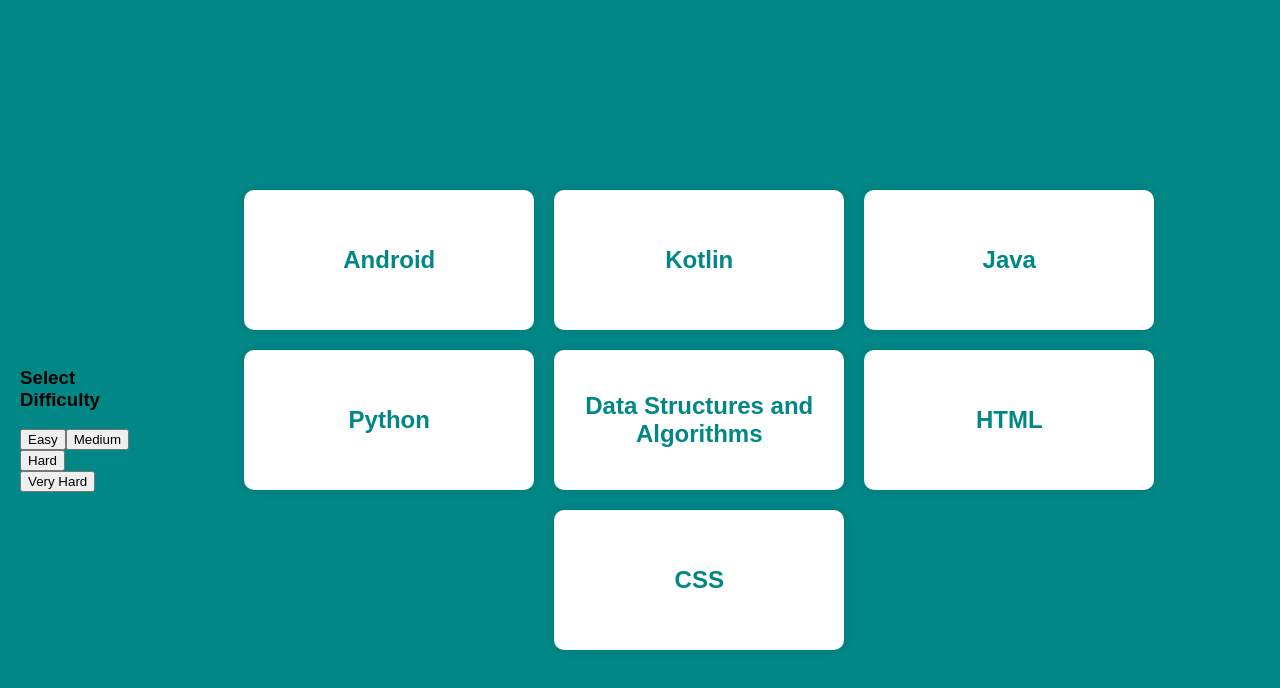
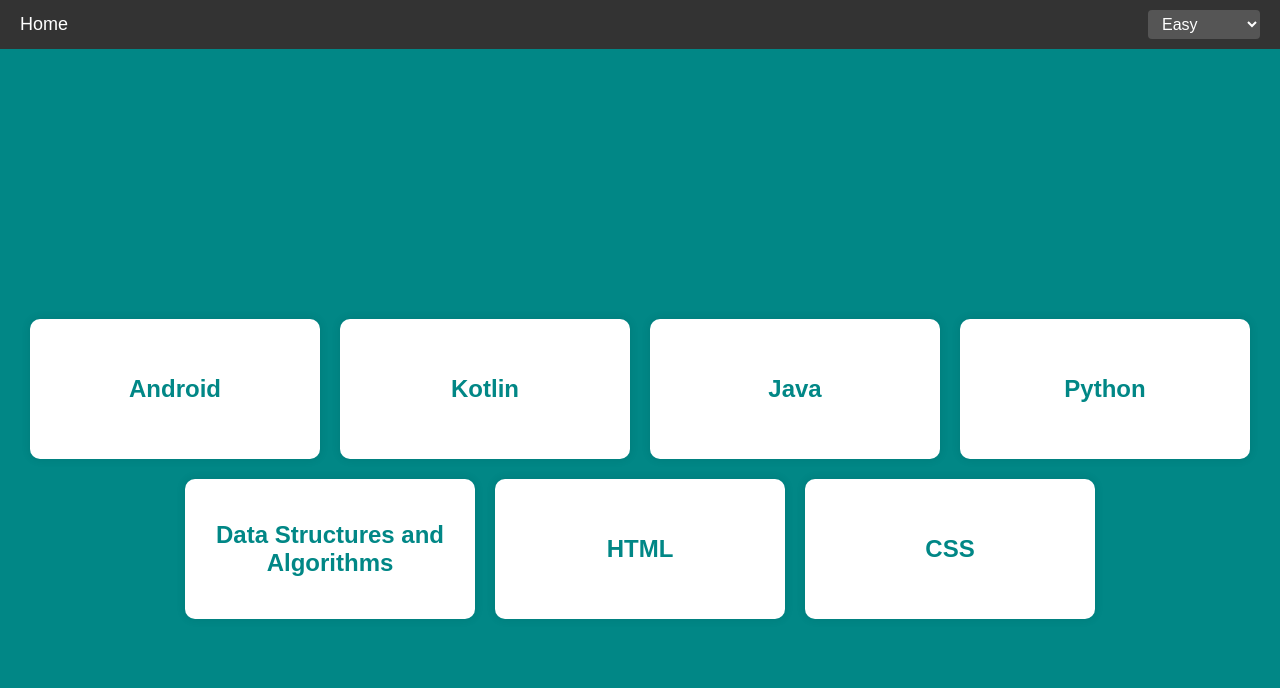
Before and after one commit to InquisitiveMindHasToKnow/StudySession, a React (Create React App) app: page / in a window 1280 px wide. Shown: the top 688 px of the page. Built offline with nearby package versions, Linux system fonts and the light colour scheme.

Commit message:
Adds AppBar component and uses it as a higher level compoenent in App.js so it spans all pages.

```diff
--- a/src/App.js
+++ b/src/App.js
@@ -1,11 +1,14 @@
 import React from 'react';
-import Quiz from './components/Quiz.js';
 import { BrowserRouter as Router, Routes, Route } from 'react-router-dom';
 import LandingPage from './components/LandingPage';
+import Quiz from './components/Quiz';
+import AppBar from './components/AppBar';
+import './App.css'; // Make sure you have a global CSS file for general styles
 
 const App = () => {
     return (
         <Router>
+            <AppBar /> {/* AppBar is included here so it appears on all pages */}
             <Routes>
                 <Route path="/" element={<LandingPage />} />
                 <Route path="/quiz/:category" element={<Quiz />} />
@@ -13,4 +16,5 @@ const App = () => {
         </Router>
     );
 };
+
 export default App;
--- /dev/null
+++ b/src/components/AppBar.js
@@ -0,0 +1,45 @@
+import React, { useState, useEffect } from 'react';
+import { Link, useNavigate, useLocation } from 'react-router-dom';
+import '../css/AppBar.css'; // Ensure this file is created for styling
+
+const AppBar = () => {
+    const [difficulty, setDifficulty] = useState('easy');
+    const navigate = useNavigate();
+    const location = useLocation();
+
+    useEffect(() => {
+        // Extract difficulty from URL query parameters if available
+        const searchParams = new URLSearchParams(location.search);
+        const queryDifficulty = searchParams.get('difficulty');
+        if (queryDifficulty) {
+            setDifficulty(queryDifficulty);
+        }
+    }, [location.search]);
+
+    const handleDifficultyChange = (event) => {
+        const newDifficulty = event.target.value;
+        setDifficulty(newDifficulty);
+        // Update URL with the new difficulty
+        navigate(`?difficulty=${newDifficulty}`);
+    };
+
+    return (
+        <div className="app-bar">
+            <Link to="/" className="app-bar-link">Home</Link>
+            <div className="app-bar-dropdown">
+                <select
+                    value={difficulty}
+                    onChange={handleDifficultyChange}
+                    className="app-bar-select"
+                >
+                    <option value="easy">Easy</option>
+                    <option value="medium">Medium</option>
+                    <option value="hard">Hard</option>
+                    <option value="very-hard">Very Hard</option>
+                </select>
+            </div>
+        </div>
+    );
+};
+
+export default AppBar;
--- a/src/components/LandingPage.js
+++ b/src/components/LandingPage.js
@@ -1,10 +1,10 @@
-import React, { useState } from 'react';
+import React from 'react';
 import { useNavigate } from 'react-router-dom';
 import '../css/LandingPage.css';
 
 const LandingPage = () => {
     const navigate = useNavigate();
-    const [difficulty, setDifficulty] = useState('easy'); // Default difficulty
+    const difficulty = new URLSearchParams(window.location.search).get('difficulty') || 'easy'; // Get the current difficulty from URL
 
     const handleCardClick = (category) => {
         navigate(`/quiz/${category}?difficulty=${difficulty}`);
@@ -12,13 +12,6 @@ const LandingPage = () => {
 
     return (
         <div className="container">
-            <div className="difficulty-container">
-                <h3>Select Difficulty</h3>
-                <button onClick={() => setDifficulty('easy')} className={difficulty === 'easy' ? 'selected' : ''}>Easy</button>
-                <button onClick={() => setDifficulty('medium')} className={difficulty === 'medium' ? 'selected' : ''}>Medium</button>
-                <button onClick={() => setDifficulty('hard')} className={difficulty === 'hard' ? 'selected' : ''}>Hard</button>
-                <button onClick={() => setDifficulty('very-hard')} className={difficulty === 'very-hard' ? 'selected' : ''}>Very Hard</button>
-            </div>
             <div className="card-container">
                 <div className="card" onClick={() => handleCardClick('android')}>
                     <h2>Android</h2>
--- /dev/null
+++ b/src/css/AppBar.css
@@ -0,0 +1,27 @@
+.app-bar {
+    display: flex;
+    justify-content: space-between;
+    align-items: center;
+    padding: 10px 20px;
+    background-color: #333;
+    color: white;
+}
+
+.app-bar-link {
+    color: white;
+    text-decoration: none;
+    font-size: 18px;
+}
+
+.app-bar-dropdown {
+    position: relative;
+}
+
+.app-bar-select {
+    padding: 5px 10px;
+    font-size: 16px;
+    border: none;
+    border-radius: 4px;
+    background-color: #555;
+    color: white;
+}
```
Lines whose indentation alone changed are shown as unchanged.
